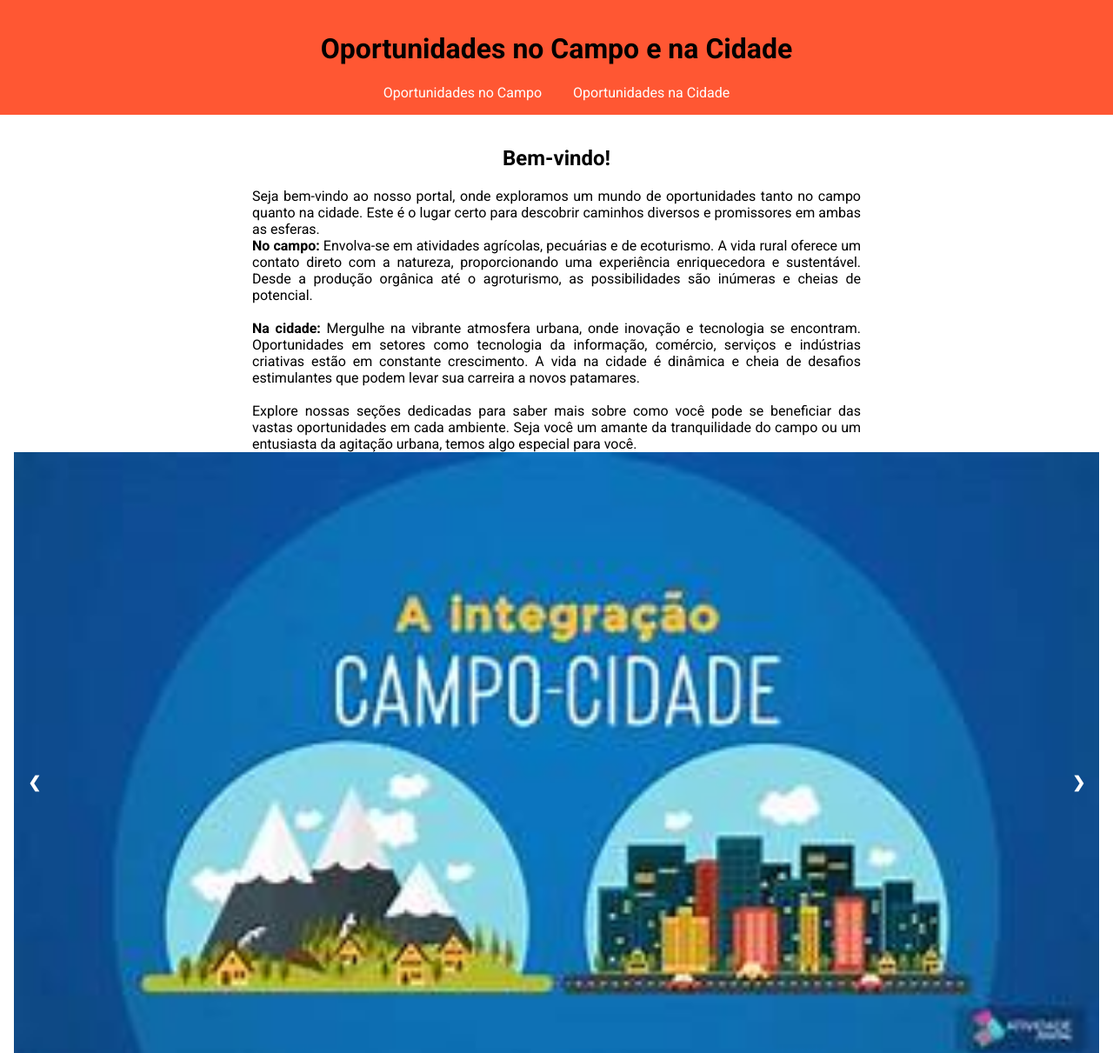
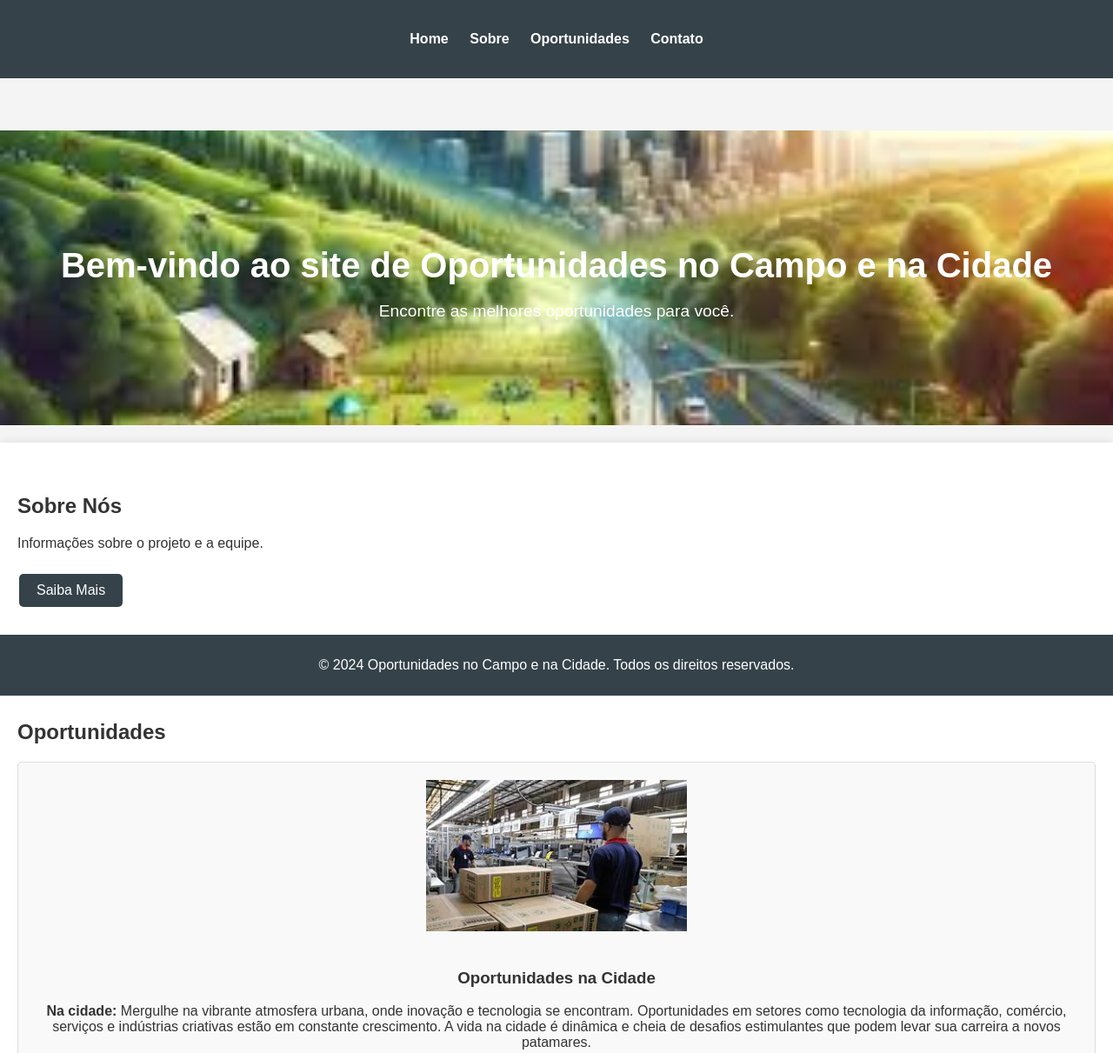
Before and after one commit to Atanab01/concurso24agrinho, a plain HTML site: page index.html in a window 1280 px wide. Shown: the top 1211 px of the page at 87% size. Drawn offline with Linux system fonts and the light colour scheme.

Commit message:
Add files via upload

```diff
--- a/index.html
+++ b/index.html
@@ -5,42 +5,50 @@
     <meta name="viewport" content="width=device-width, initial-scale=1.0">
     <title>Oportunidades no Campo e na Cidade</title>
     <link rel="stylesheet" href="style.css">
-    <link href="https://fonts.googleapis.com/css2?family=Roboto:wght@400;700&display=swap" rel="stylesheet">
 </head>
 <body>
     <header>
-        <h1>Oportunidades no Campo e na Cidade</h1>
         <nav>
             <ul>
-                <li><a href="campo.html">Oportunidades no Campo</a></li>
-                <li><a href="cidade.html">Oportunidades na Cidade</a></li>
+                <li><a href="#home">Home</a></li>
+                <li><a href="#about">Sobre</a></li>
+                <li><a href="#opportunities">Oportunidades</a></li>
+                <li><a href="#contact">Contato</a></li>
             </ul>
         </nav>
     </header>
-    <main>
-        <section>
-            <h2>Bem-vindo!</h2>
-            <p>Seja bem-vindo ao nosso portal, onde exploramos um mundo de oportunidades tanto no campo quanto na cidade. Este é o lugar certo para descobrir caminhos diversos e promissores em ambas as esferas.</p>
+    <section id="home">
+        <h1>Bem-vindo ao site de Oportunidades no Campo e na Cidade</h1>
+        <p>Encontre as melhores oportunidades para você.</p>
+    </section>
+    <section id="about">
+            <h2>Sobre Nós</h2>
+            <p>Informações sobre o projeto e a equipe.</p>
+            <button onclick="window.location.href='proposta.html'">Saiba Mais</button>
+    </section>
+    </section>
+    <section id="opportunities">
+        <h2>Oportunidades</h2>
+        <div class="card">
+            <img src="cidade.jpg" alt="Cidade">
+            <h3>Oportunidades na Cidade</h3>
+            <p><strong>Na cidade:</strong> Mergulhe na vibrante atmosfera urbana, onde inovação e tecnologia se encontram. Oportunidades em setores como tecnologia da informação, comércio, serviços e indústrias criativas estão em constante crescimento. A vida na cidade é dinâmica e cheia de desafios estimulantes que podem levar sua carreira a novos patamares.</p>
+            <br>
+        </div>
+        <div class="card">
+            <img src="campo.jpg" alt="campo">
+            <h3>Oportunidades no Campo</h3>
             <p><strong>No campo:</strong> Envolva-se em atividades agrícolas, pecuárias e de ecoturismo. A vida rural oferece um contato direto com a natureza, proporcionando uma experiência enriquecedora e sustentável. Desde a produção orgânica até o agroturismo, as possibilidades são inúmeras e cheias de potencial.</p>
             <br>
-            <p><strong>Na cidade:</strong> Mergulhe na vibrante atmosfera urbana, onde inovação e tecnologia se encontram. Oportunidades em setores como tecnologia da informação, comércio, serviços e indústrias criativas estão em constante crescimento. A vida na cidade é dinâmica e cheia de desafios estimulantes que podem levar sua carreira a novos patamares.</p>
-            <br>
-            <p>Explore nossas seções dedicadas para saber mais sobre como você pode se beneficiar das vastas oportunidades em cada ambiente. Seja você um amante da tranquilidade do campo ou um entusiasta da agitação urbana, temos algo especial para você.</p>
-        </section>
-        <section class="slideshow-container">
-            <div class="mySlides fade">
-                <img src="campo.jpg" alt="Campo">
-            </div>
-            <div class="mySlides fade">
-                <img src="cidade.jpg" alt="Cidade">
-            </div>
-            <div class="mySlides fade">
-                <img src="campo-cidade.jpg" alt="Cidade e campo">
-            </div>
-            <a class="prev" onclick="plusSlides(-1)">&#10094;</a>
-            <a class="next" onclick="plusSlides(1)">&#10095;</a>
-        </section>
-    </main>
-    <script src="script.js"></script>
+        </div>
+        <button onclick="window.location.href='oportunidades.html'">Saiba Mais</button>
+    </section>
+    <section id="contact">
+        <h2>Contato</h2>
+        <p>Formas de entrar em contato conosco.</p>
+    </section>
+    <footer>
+        <p>&copy; 2024 Oportunidades no Campo e na Cidade. Todos os direitos reservados.</p>
+    </footer>
 </body>
 </html>
--- a/style.css
+++ b/style.css
@@ -1,122 +1,113 @@
-@import url('https://fonts.googleapis.com/css2?family=Roboto:wght@400;700&display=swap');
+body {
+    font-family: 'Arial', sans-serif;
+    margin: 0;
+    padding: 0;
+    background-color: #f4f4f4;
+    color: #333;
+}
 
-body {
-    font-family: 'Roboto', sans-serif;
-    margin: 0;
+header {
+    background: #35424a;
+    color: #ffffff;
+    padding: 20px 0;
+    text-align: center;
+    width: 100%;
+    top: 0;
+    z-index: 1000;
+}
+
+header nav ul {
+    list-style: none;
     padding: 0;
 }
 
-header {
-    background-color: #ff5733; /* Cor chamativa */
-    color: white;
-    padding: 1em;
+header nav ul li {
+    display: inline;
+    margin: 0 10px;
+}
+
+header nav ul li a {
+    color: #ffffff;
+    text-decoration: none;
+    font-weight: bold;
+}
+
+section {
+    padding: 60px 20px;
+    margin-top: 60px;
+}
+
+#home {
+    background: url('campoecidade1.jpg') no-repeat center center/cover;
+    color: #ffffff;
+    text-align: center;
+    padding: 100px 20px;
+}
+
+#home h1 {
+    font-size: 2.5em;
+    margin-bottom: 10px;
+}
+
+#home p {
+    font-size: 1.2em;
+}
+
+#home img{
+    width: 100%;
+    height: auto;
+    max-width: 150px;
+    margin: 0 auto 20px;
+}
+
+#about, #opportunities, #contact {
+    background: #ffffff;
+    padding: 40px 20px;
+    margin: 20px 0;
+    box-shadow: 0 0 10px rgba(0, 0, 0, 0.1);
+}
+
+button {
+    background-color: #35424a;
+    color: #ffffff;
+    border: none;
+    padding: 10px 20px;
+    text-align: center;
+    text-decoration: none;
+    display: inline-block;
+    font-size: 16px;
+    margin: 10px 2px;
+    cursor: pointer;
+    border-radius: 5px;
+    transition: background-color 0.3s ease;
+}
+
+button:hover {
+    background-color: #1f2a30;
+}
+
+#opportunities .card, #opportunities-city .card {
+    background: #f9f9f9;
+    border: 1px solid #ddd;
+    border-radius: 5px;
+    padding: 20px;
+    margin: 20px 0;
     text-align: center;
 }
 
-nav ul {
-    list-style-type: none;
-    padding: 0;
-    margin: 0;
-    text-align: center;
+#opportunities .card img, #opportunities-city .card img {
+    width: 100%;
+    height: auto;
+    max-width: 300px;
+    margin: 0 auto 20px;
 }
 
-nav ul li {
-    display: inline;
-    margin: 0 1em;
+footer {
+    background: #35424a;
+    color: #ffffff;
+    text-align: center;
+    padding: 10px 0;
+    position: fixed;
+    bottom: 0;
+    width: 100%;
 }
-
-nav ul li a {
-    color: white;
-    text-decoration: none;
-}
-
-main {
-    padding: 1em;
-    text-align: center; /* Centraliza os textos ao meio */
-}
-
-h1, h2 {
-    color: black; /* Cor preta para as letras */
-}
-
-p {
-    color: black; /* Cor preta para as letras */
-    text-align: justify; /* Justifica os textos */
-    max-width: 700px; /* Limita a largura dos parágrafos */
-    margin: 0 auto; /* Centraliza os parágrafos */
-}
-
-.slideshow-container {
-    max-width: 100%;
-    position: relative;
-    margin: auto;
-    overflow: hidden; /* Esconde as partes fora da tela */
-}
-
-.mySlides {
-    display: none;
-}
-
-.mySlides img {
-    width: 100%;
-    transition: transform 1s ease-in-out;
-}
-
-.prev, .next {
-    cursor: pointer;
-    position: absolute;
-    top: 50%;
-    width: auto;
-    padding: 16px;
-    color: white;
-    font-weight: bold;
-    font-size: 18px;
-    transition: 0.6s ease;
-    border-radius: 0 3px 3px 0;
-    user-select: none;
-}
-
-.next {
-    right: 0;
-    border-radius: 3px 0 0 3px;
-}
-
-.prev {
-    left: 0;
-    border-radius: 3px 0 0 3px;
-}
-
-.prev:hover, .next:hover {
-    background-color: rgba(0,0,0,0.8);
-}
-
-.fade {
-    -webkit-animation-name: fade;
-    -webkit-animation-duration: 1.5s;
-    animation-name: fade;
-    animation-duration: 1.5s;
-}
-
-@-webkit-keyframes fade {
-    from {opacity: .4}
-    to {opacity: 1}
-}
-
-@keyframes fade {
-    from {opacity: .4}
-    to {opacity: 1}
-}
-
-/* Estilo para seções de imagem */
-.images {
-    display: flex;
-    flex-direction: column;
-    align-items: center;
-    gap: 1em;
-}
-
-.images img {
-    width: 45%;
-    border-radius: 10px;
-    box-shadow: 0 4px 8px rgba(0, 0, 0, 0.1);
-}
```
Also changed, not shown: oportunidades.html (added, +52 -0 lines), proposta.html (added, +33 -0 lines), agrinho.jpg (added), campo1.jpg (added), campo2.jpg (added), campoecidade.jpg (added), campoecidade1.jpg (added).
